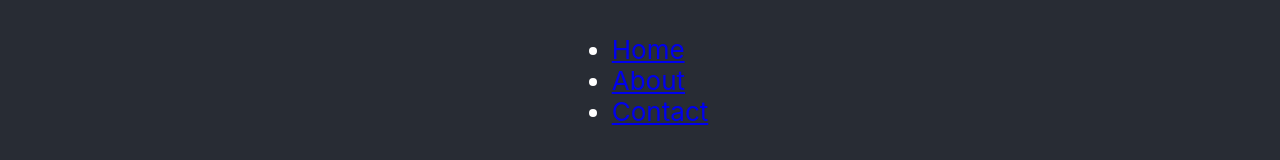
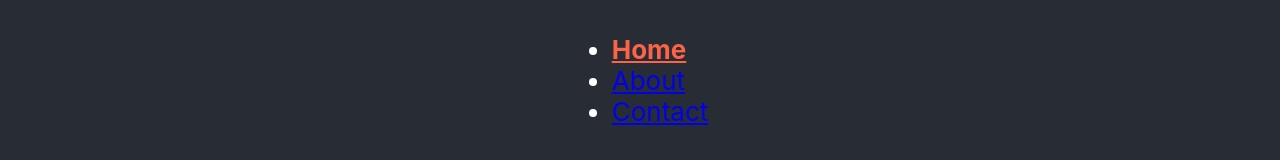
Before and after one commit to Arifkarimm/react-router-V4, a React (Create React App) app: page / in a window 1280 px wide. Shown: the top 160 px of the page. Built offline with nearby package versions, Linux system fonts and the light colour scheme.

Commit message:
Router active style set up

```diff
--- a/src/components/Nav.js
+++ b/src/components/Nav.js
@@ -1,18 +1,28 @@
 import React from 'react';
-import { Link } from 'react-router-dom';
+import { NavLink } from 'react-router-dom';
 
+const style = {
+  color: 'tomato',
+  fontWeight: 'bold'
+};
 const Nav = () => {
   return (
     <div>
       <ul>
         <li>
-          <Link to="/">Home</Link>
+          <NavLink activeStyle={style} exact to="/">
+            Home
+          </NavLink>
         </li>
         <li>
-          <Link to="/about">About</Link>
+          <NavLink activeStyle={style} to="/about">
+            About
+          </NavLink>
         </li>
         <li>
-          <Link to="/contact">Contact</Link>
+          <NavLink activeStyle={style} to="/contact">
+            Contact
+          </NavLink>
         </li>
       </ul>
     </div>
```
